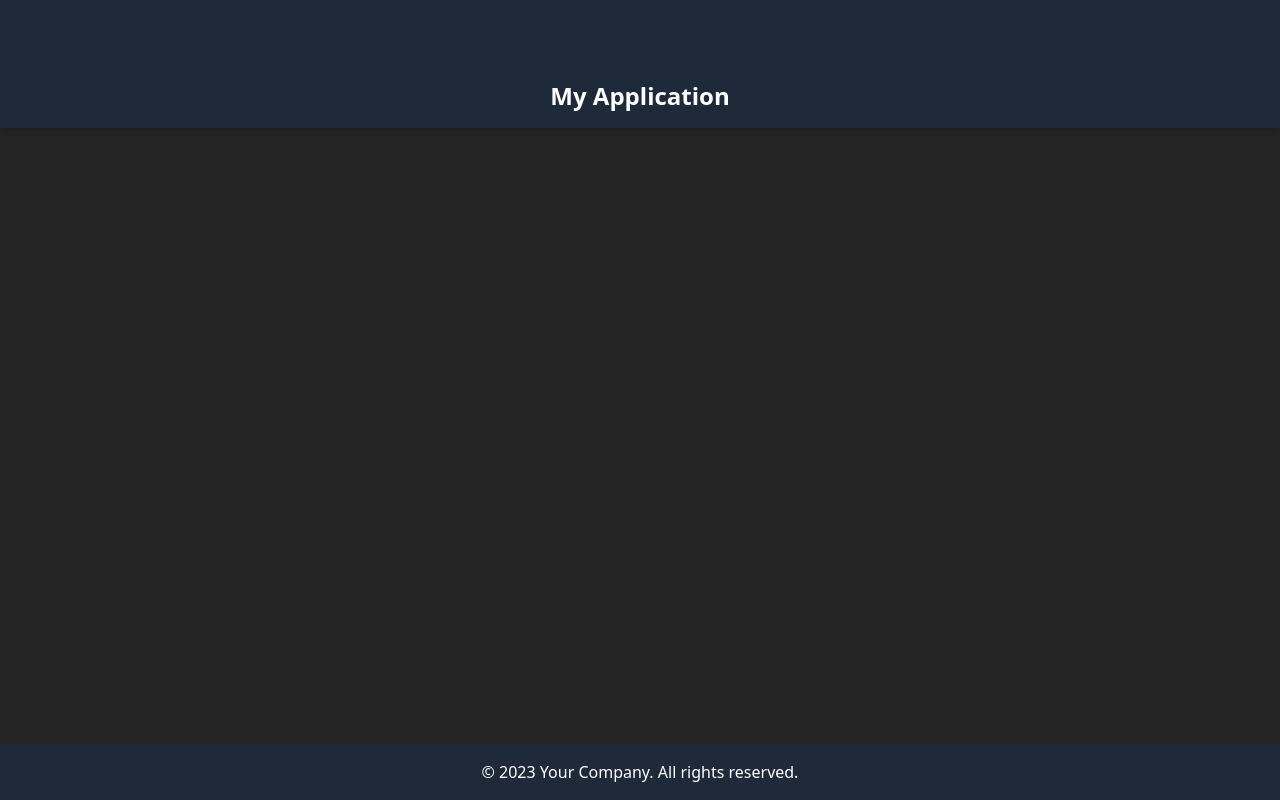
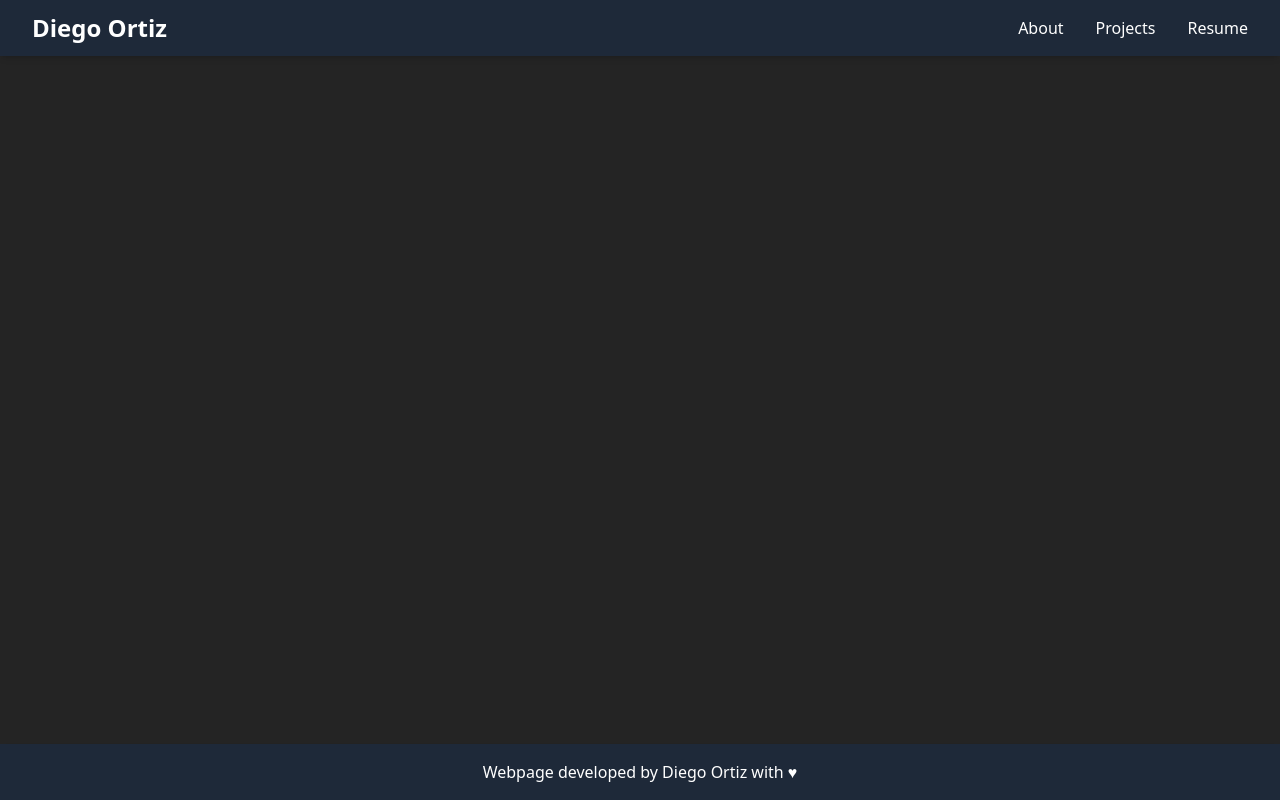
Before and after one commit to DiegoAOV02/Personal-Portfolio, a React (Vite) app: page / in a window 1280 px wide. Built offline with nearby package versions, Linux system fonts and the light colour scheme.

Commit message:
refactor: project structure
- Enhanced the project structure by setting in the components folder the name of every component and their parts in their folder type.

```diff
--- a/src/App.tsx
+++ b/src/App.tsx
@@ -1,7 +1,7 @@
 import "./App.css";
 import "./index.css";
-import Footer from "./components/Footer";
-import Header from "./components/Header";
+import Footer from "./components/Footer/Footer";
+import Header from "./components/Header/Header";
 import LoadingScreen from "./components/LoadingScreen";
 import { useState } from "react";
 
@@ -21,7 +21,7 @@ function App() {
         />
       ) : (
         <>
-        {/* After the loading screen, the rest of the webpage is displayed. */}
+          {/* After the loading screen, the rest of the webpage is displayed. */}
           <Header />
           <Footer />
         </>
--- a/src/components/Footer.tsx
+++ b/src/components/Footer/Footer.tsx
@@ -2,7 +2,7 @@ function Footer() {
   return (
     <footer className="fixed bottom-0 left-0 w-full z-50 shadow-md font-light bg-gray-800 text-white py-4">
       <div className="container mx-auto text-center">
-        <p>&copy; 2023 Your Company. All rights reserved.</p>
+        <p>Webpage developed by Diego Ortiz with &hearts;</p>
       </div>
     </footer>
   );
--- a/src/components/Header.tsx
+++ /dev/null
@@ -1,9 +0,0 @@
-function Header() {
-  return (
-    <header className="fixed top-0 left-0 w-full z-50 shadow-md font-semibold bg-gray-800 text-white p-4 text-2xl pt-20">
-      <h1 className="text-2xl">My Application</h1>
-    </header>
-  )
-}
-
-export default Header
--- /dev/null
+++ b/src/components/Header/HamburgerButton.tsx
@@ -0,0 +1,34 @@
+function HamburgerButton({
+  open,
+  setOpen,
+}: {
+  open: boolean;
+  setOpen: (val: boolean) => void;
+}) {
+  return (
+    <button
+      className="md:hidden relative z-50 focus:outline-none group"
+      onClick={() => setOpen(!open)}
+      aria-label="Toggle Menu"
+    >
+      <div className="relative w-6 h-6">
+        <span
+          className={`absolute top-1 left-0 w-full h-0.5 bg-white transition duration-300 ${
+            open ? "rotate-45 top-3" : ""
+          } group-hover:bg-gray-400`}
+        />
+        <span
+          className={`absolute top-3 left-0 w-full h-0.5 bg-white transition-opacity duration-300 ${
+            open ? "opacity-0" : ""
+          } group-hover:bg-gray-400`}
+        />
+        <span
+          className={`absolute bottom-1 left-0 w-full h-0.5 bg-white transition duration-300 ${
+            open ? "-rotate-45 bottom-3" : ""
+          } group-hover:bg-gray-400`}
+        />
+      </div>
+    </button>
+  );
+}
+export default HamburgerButton;
--- /dev/null
+++ b/src/components/Header/Header.tsx
@@ -0,0 +1,22 @@
+import { useState } from "react";
+import Logo from "./Logo";
+import NavDesktop from "./NavDesktop";
+import NavMobile from "./NavMobile";
+import HamburgerButton from "./HamburgerButton";
+
+function Header() {
+  const [open, setOpen] = useState(false);
+
+  return (
+    <header className="fixed top-0 left-0 w-full bg-gray-800 text-white shadow-md z-50 px-4 sm:px-6 md:px-8">
+      <div className="flex items-center justify-between py-3">
+        <Logo />
+        <HamburgerButton open={open} setOpen={setOpen} />
+        <NavDesktop />
+      </div>
+      <NavMobile open={open} />
+    </header>
+  );
+}
+
+export default Header;
--- /dev/null
+++ b/src/components/Header/Logo.tsx
@@ -0,0 +1,5 @@
+function Logo() {
+  return <h1 className="text-xl md:text-2xl font-bold">Diego Ortiz</h1>;
+}
+
+export default Logo;
--- /dev/null
+++ b/src/components/Header/NavDesktop.tsx
@@ -0,0 +1,32 @@
+function NavDesktop() {
+  return (
+    <ul className="hidden md:flex space-x-4 lg:space-x-8 text-base">
+      <li>
+        <a
+          href="#about"
+          className="hover:text-gray-400 transition-colors duration-200"
+        >
+          About
+        </a>
+      </li>
+      <li>
+        <a
+          href="#projects"
+          className="hover:text-gray-400 transition-colors duration-200"
+        >
+          Projects
+        </a>
+      </li>
+      <li>
+        <a
+          href="#blog"
+          className="hover:text-gray-400 transition-colors duration-200"
+        >
+          Resume
+        </a>
+      </li>
+    </ul>
+  );
+}
+
+export default NavDesktop;
--- /dev/null
+++ b/src/components/Header/NavMobile.tsx
@@ -0,0 +1,26 @@
+function NavMobile({ open }: { open: boolean }) {
+  return (
+    <ul
+      className={`md:hidden flex flex-col space-y-2 bg-gray-800 transition-all duration-300 ${
+        open ? "max-h-40 py-2 opacity-100" : "max-h-0 overflow-hidden opacity-0"
+      }`}
+    >
+      <li>
+        <a href="#about" className="hover:text-gray-400 px-2">
+          About
+        </a>
+      </li>
+      <li>
+        <a href="#projects" className="hover:text-gray-400 px-2">
+          Projects
+        </a>
+      </li>
+      <li>
+        <a href="#blog" className="hover:text-gray-400 px-2">
+          Resume
+        </a>
+      </li>
+    </ul>
+  );
+}
+export default NavMobile;
--- a/src/components/LoadingScreen.tsx
+++ b/src/components/LoadingScreen.tsx
@@ -2,7 +2,7 @@ import { useEffect, useState } from "react";
 
 function LoadingScreen({ onComplete, fadeOut }) {
   const [text, setText] = useState("");
-  const fullText = "<Hello World />";
+  const fullText = "<Hi, welcome!/>";
 
   useEffect(() => {
     let index = 0;
```
